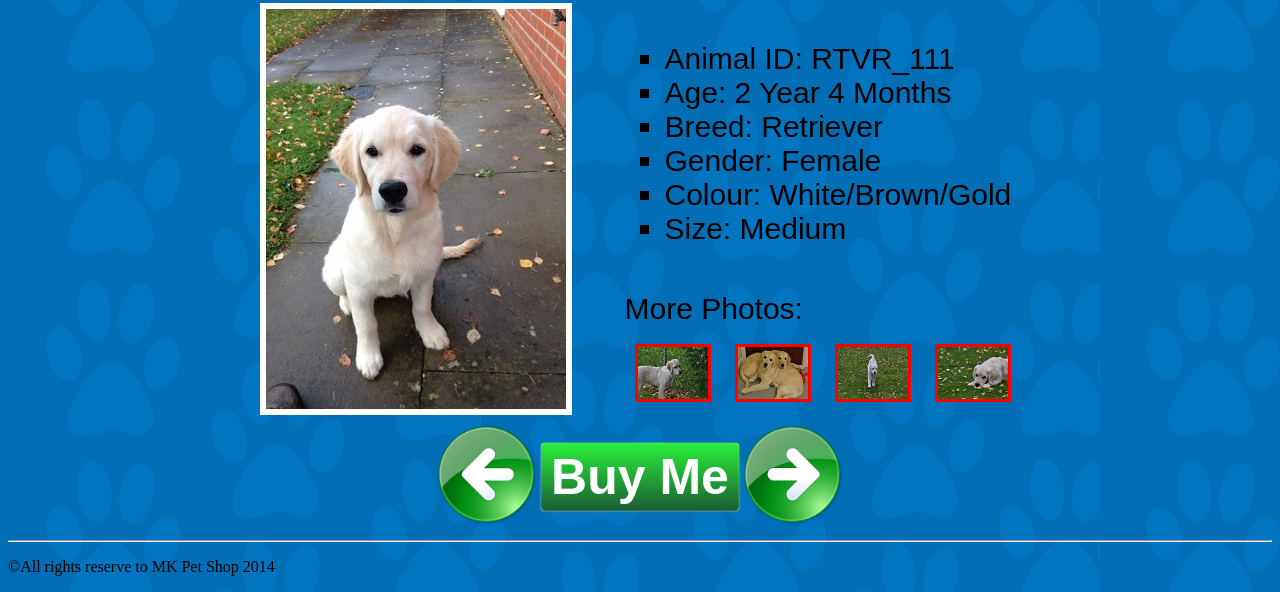
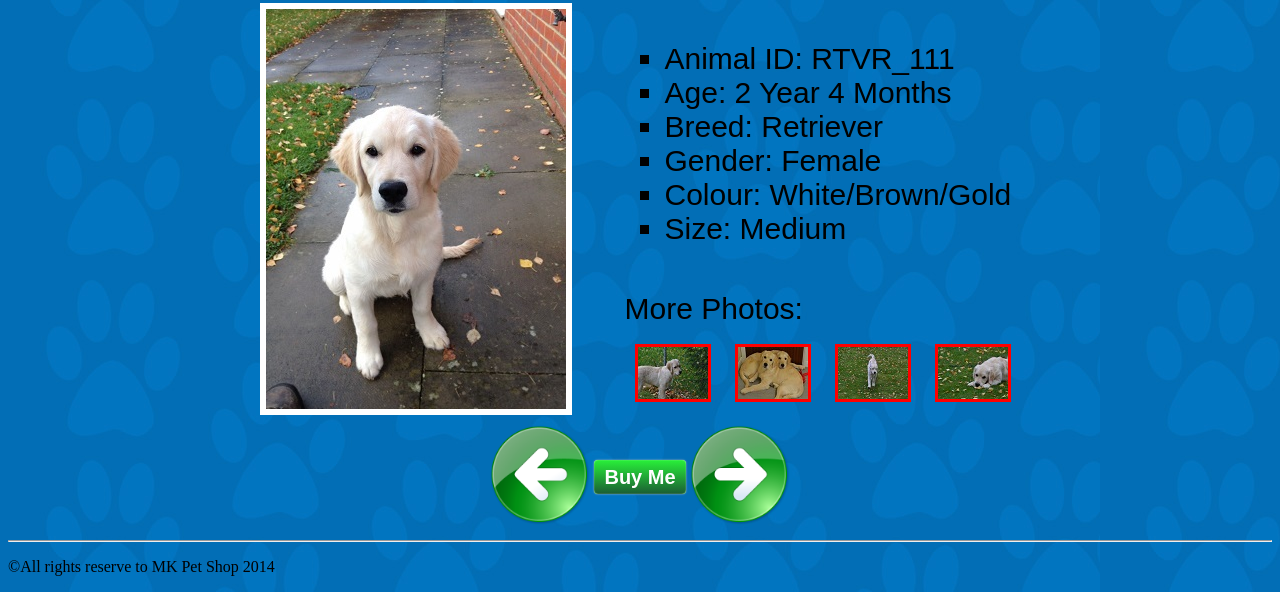
Before and after one commit to mkpet/mkpet.github.io, a plain HTML site: page dog-max.html in a window 1280 px wide. Shown: the part 472-1064 px from the top of the page. Drawn offline with Linux system fonts and the light colour scheme.

Commit message:
Update product-css.css

```diff
--- a/product-css.css
+++ b/product-css.css
@@ -25,7 +25,7 @@ body{background-image: url(background.jpg);}
 		-webkit-border-radius:4px;
 		-moz-border-radius:4px;
 		border-radius: 4px;
-		font:50px Arial, Helvetica, sans-serif;
+		font:20px Arial, Helvetica, sans-serif;
 		font-weight:bold;
 		color:#ffffff;
 		background-color:#28f039;
@@ -44,7 +44,7 @@ body{background-image: url(background.jpg);}
 				-webkit-border-radius:4px;
 				-moz-border-radius:4px;
 				border-radius: 4px;
-				font:50px Arial, Helvetica, sans-serif;
+				font:20px Arial, Helvetica, sans-serif;
 				font-weight:bold;
 				color:#ffffff;
 				background-color:#1b5c33;
```
